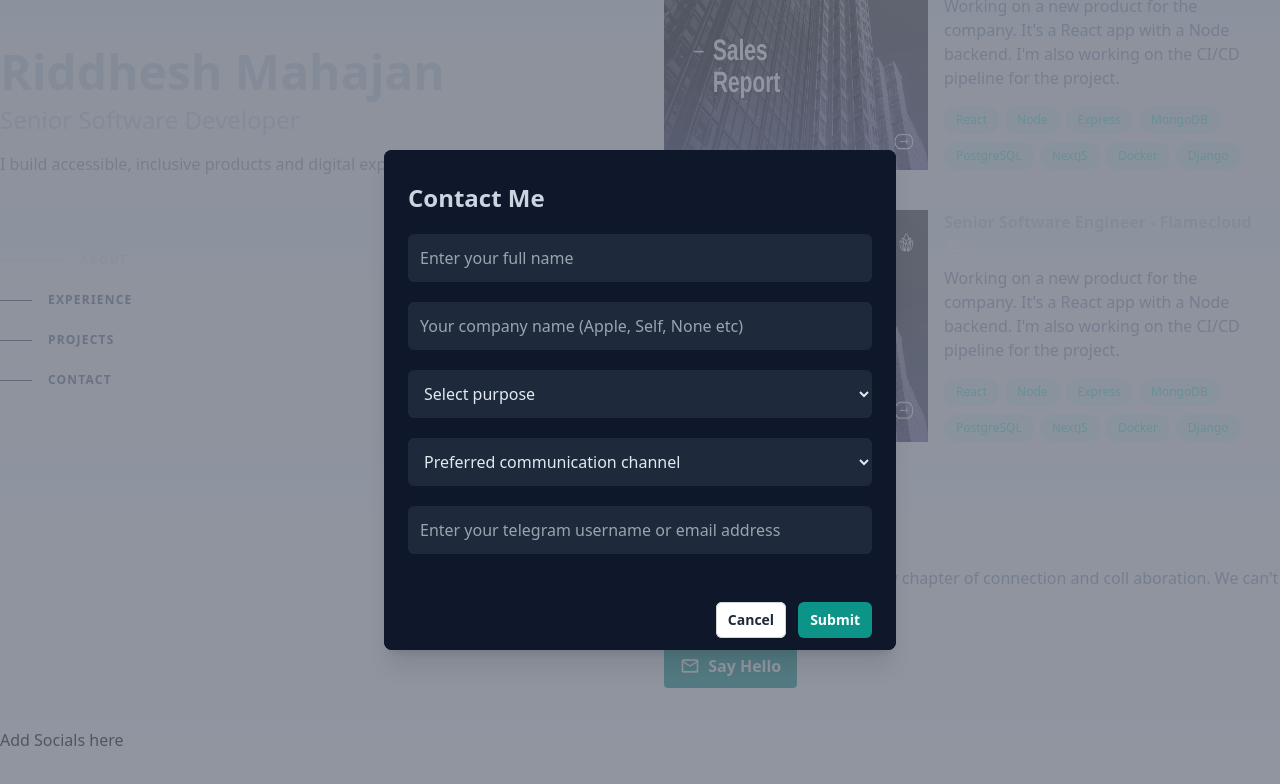
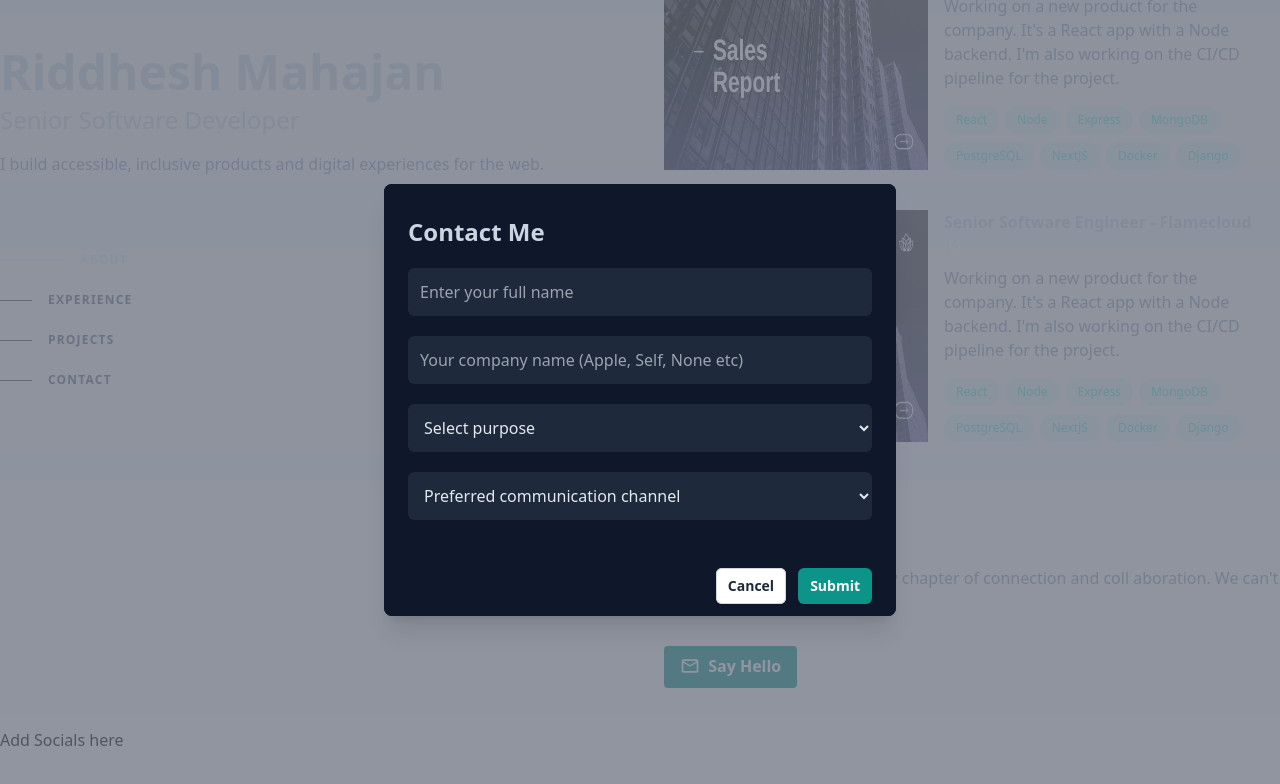
Before and after one commit to riddhesh-mahajan/portfolio_2023, a Next.js app: page / in a window 1280 px wide. Both pictures are taken after a click on the button "Say Hello". Shown: the part 1586-2370 px from the top of the page. Built offline with nearby package versions, Linux system fonts and the light colour scheme.

Commit message:
show communication username only if channel is selected

```diff
--- a/src/components/Contact/ContactMe.tsx
+++ b/src/components/Contact/ContactMe.tsx
@@ -74,12 +74,14 @@ function ContactMe() {
     handleSubmit,
     isSubmitting,
     getFieldProps,
+    values,
   }: {
     errors: any;
     touched: any;
     handleSubmit: any;
     isSubmitting: boolean;
     getFieldProps: Function;
+    values: any;
   } = formik;
 
   return (
@@ -238,11 +240,22 @@ function ContactMe() {
                           </div>
 
                           {/* Communication Channel Username */}
+                          {values.preferredCommunicationChannel != "" && (
                             <div className="mb-5">
                               <input
                                 type="text"
-                              {...getFieldProps("communicationChannelUsername")}
-                              placeholder="Enter your telegram username or email address"
+                                {...getFieldProps(
+                                  "communicationChannelUsername"
+                                )}
+                                placeholder={
+                                  values.preferredCommunicationChannel ==
+                                  "Telegram"
+                                    ? "Enter you telegram username (Example: @username)"
+                                    : values.preferredCommunicationChannel ==
+                                      "Email"
+                                    ? "Enter your email address"
+                                    : "Enter your telegram username or email address"
+                                }
                                 className="block w-full p-3 border-0 border-none rounded-md text-slate-200 focus:outline-slate-500 focus:outline-2 bg-slate-800"
                               />
                               <span
@@ -258,6 +271,7 @@ function ContactMe() {
                                 {errors.communicationChannelUsername}
                               </span>
                             </div>
+                          )}
                         </div>
                       </div>
                     </div>
```
Lines whose indentation alone changed are shown as unchanged.
